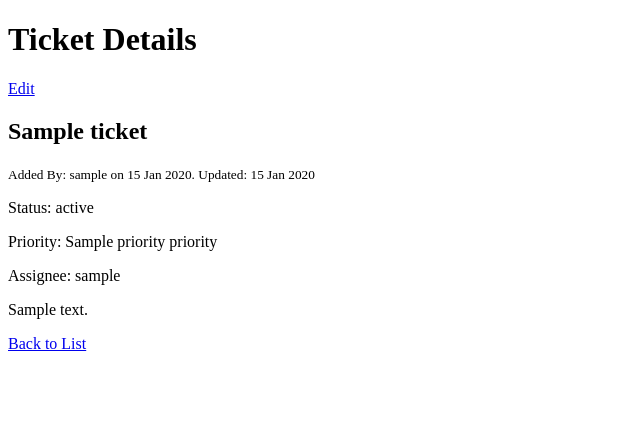
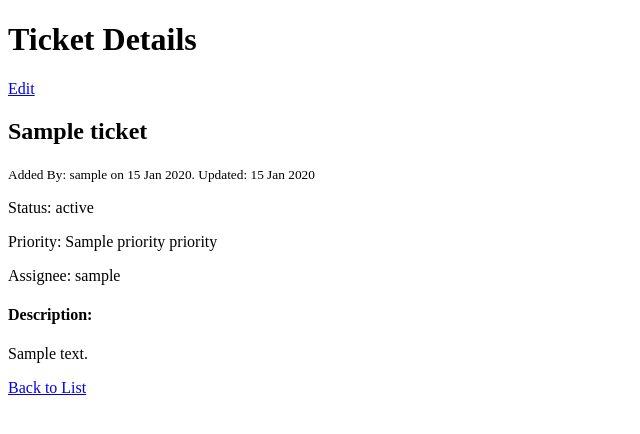
Before and after one commit to Union-Jack/EclipseSupportPortal, a Flask app: template templates/view.html in a window 1280 px wide. Shown: the top 434 px of the page, without its empty margins (0-640 px from the left). Run offline with Flask 3, Linux system fonts and the light colour scheme; the template is opened without the code that fills it: most values are stand-ins (such as "Sample title", 1, 10 or a date in 2020).

Commit message:
added headers to the description field

```diff
--- a/templates/tickets.html
+++ b/templates/tickets.html
@@ -18,13 +18,13 @@
                     <p>Status: {{ ticket.status }}</p>
                     <p>Assignee: {{ ticket.assignee.username }}</p>
                     <p>Priority: {{ ticket.priority }}<p>
+                    <h4>Description:</h4>
                     <p>{{ ticket.description }}</p>
                     <a href="{{ url_for('tickets.view_ticket', id=ticket.id) }}">View</a>
                     <a href="{{ url_for('tickets.edit_ticket', id=ticket.id) }}">Edit</a>
                     {% if current_user.admin %}
                     <a href="{{ url_for('tickets.delete_ticket', id=ticket.id) }}" onclick="return confirm('Are you sure you want to delete this ticket?');">Delete</a>
                     {% endif %}
-
                 </div>
             {% endfor %}
         {% else %}
--- a/templates/view.html
+++ b/templates/view.html
@@ -20,6 +20,7 @@
                 <p>Status: {{ ticket.status }}<p>
                 <p>Priority: {{ ticket.priority }} priority <p>
                 <p>Assignee: {{ ticket.assignee.username }}</p>
+                <h4>Description:</h4>
                 <p>{{ ticket.description }}</p>
             </div>
         </div>
```
